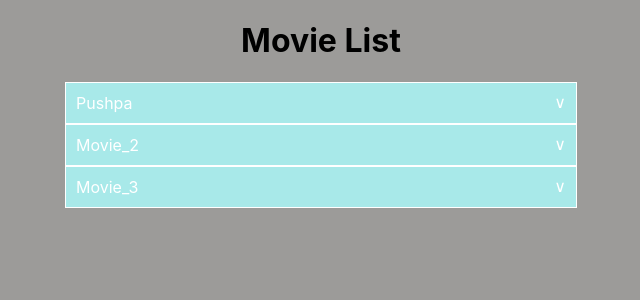
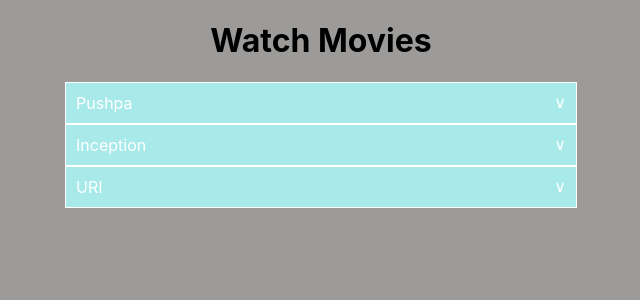
Before and after one commit to dhruvy27/movieticketbooking, a React (Create React App) app: page / in a window 1280 px wide. Shown: the top 300 px of the page, without its empty margins (319-959 px from the left). Built offline with nearby package versions, Linux system fonts and the light colour scheme.

Commit message:
added css and removed bugs

```diff
--- a/src/Components/Cart.js
+++ b/src/Components/Cart.js
@@ -1,10 +1,13 @@
 import React, { useState } from "react";
+import cartpic from './carticon.jpg'
+import "./Seats.css";
 
 function Cart({selectedSeat}) {
     console.log(selectedSeat)
     const totalprice =  150 * selectedSeat.length
   return (
-    <div id="cart_value">Total Cart Value : {totalprice}Rs</div>
+    // <img  src={cartpic} id="cartpic"/>
+      <div id="cart_value"><img  src={cartpic} id="cartpic"/>Total Cart Value : {totalprice}Rs</div>
   )
 }
 
--- a/src/Components/Hall.js
+++ b/src/Components/Hall.js
@@ -42,7 +42,7 @@
           );
         })}
       </div>
-      <img src={pic} className="screen" />
+      <div className="screen"><img src={pic}/></div>
       <div className="main-div">
         <Cart selectedSeat={selectedSeat} onCard={onCard}></Cart>
       </div>
--- a/src/Components/Modal.css
+++ b/src/Components/Modal.css
@@ -8,7 +8,7 @@
     display: flex;
     align-items: center;
     justify-content: center;
-    opacity: 0.9;
+    opacity: 0.98;
 
 }
 
--- a/src/Components/Screen1.js
+++ b/src/Components/Screen1.js
@@ -15,7 +15,7 @@
     }))},[])
     return(
         <div>
-            <h1 class="header">Movie List</h1>
+            <h1 class="header">Watch Movies</h1>
             {store.map((element)=>{
                 console.log(element)
                 return(
--- a/src/Components/Seats.css
+++ b/src/Components/Seats.css
@@ -1,41 +1,69 @@
 .seat{
-    background-color: aqua;
+    background-color: cyan;
     display: flex;
     padding: 10px;
     margin: auto;
     height: 50px;
     width: 50px;
 }
-
+/* rgb(175, 235, 235) */
 .seat-container{
     background-color: rgb(255, 255, 255);
     display: grid;
     grid-template-columns: repeat(5,1fr);
-    /* flex-direction: row; */
     grid-auto-flow: row;
     flex-wrap: wrap;
-    padding: 10px;
+    padding: 20px;
     row-gap: 20px;
+    column-gap: 2px;
     margin: auto;
     justify-content:space-around;
-    padding: auto;
+    width: 80%;
 
 }
 
 .main-div{
     background-color: rgb(148, 151, 145);
-    width: 170px;
+    width: 200px;
+    margin-top: 10px;
+    /* bottom: 10%; */
 }
 .title{
     text-align: center;
     font-size: 60px;
+    color: rgb(22, 22, 21);
+    font-family: 'Courier New', Courier, monospace;
 }
 
 .screen{
     width: 100%;
-    height:100px;
+    height:100%;
     text-align: center;
     justify-content: center;
     margin: auto;
-    background-color: white;
+    /* background-color: white; */
 }
+img{
+    width: 83.2%;
+}
+
+#cartpic{
+    width: 50px;
+    height: 30px;
+}
+
+/* #cart_value{
+    width: 20%;
+    position: absolute;
+    top: 10%;
+    bottom: 34%;
+} */
+
+#cart_value{
+    position: relative;
+}
+
+/* img{
+    text-align:center;
+    justify-content: center;
+} */
--- a/src/Components/Seats.js
+++ b/src/Components/Seats.js
@@ -30,7 +30,6 @@
       selectedSeat = [...selectedSeat, seat_info.seat_id];
       console.log(selectedSeat);
       setSelectedSeat(selectedSeat);
-
     }
   };
 
--- a/src/data.json
+++ b/src/data.json
@@ -6,7 +6,7 @@
       "cinema_halls": [
         {
           "hall_id": 10,
-          "name": "Movie1hall_1",
+          "name": "PVR",
           "seats": [
             {
               "seat_id": 1,
@@ -54,7 +54,7 @@
 
         {
             "hall_id": 20,
-            "name": "Movie1hall_2",
+            "name": "Carnival",
             "seats": [
               {
                 "seat_id": 1,
@@ -75,13 +75,34 @@
                 {
                   "seat_id": 5,
                   "status":"available"
+                },
+                {
+                  "seat_id": 6,
+                  "status":"available"
+                },
+                {
+                    "seat_id": 7,
+                    "status":"unavailable"
+                  },
+                  {
+                    "seat_id": 8,
+                    "status":"available"
+                  },
+                  {
+                    "seat_id": 9,
+                    "status":"available"
+                  },
+                  {
+                    "seat_id": 10,
+                    "status":"unavailable"
                   }
+
             ]
           },
 
           {
             "hall_id": 30,
-            "name": "Movie1hall_3",
+            "name": "IMAX",
             "seats": [
               {
                 "seat_id": 1,
@@ -102,7 +123,28 @@
                 {
                   "seat_id": 5,
                   "status":"available"
+                },
+                {
+                  "seat_id": 6,
+                  "status":"available"
+                },
+                {
+                    "seat_id": 7,
+                    "status":"unavailable"
+                  },
+                  {
+                    "seat_id": 8,
+                    "status":"available"
+                  },
+                  {
+                    "seat_id": 9,
+                    "status":"available"
+                  },
+                  {
+                    "seat_id": 10,
+                    "status":"unavailable"
                   }
+
             ]
           }
       ]
@@ -110,11 +152,11 @@
 
     {
         "movie_id": 2,
-        "name": "Movie_2",
+        "name": "Inception",
         "cinema_halls": [
           {
             "hall_id": 10,
-            "name": "Movie2hall_1",
+            "name": "PVR",
             "seats": [
               {
                 "seat_id": 1,
@@ -135,13 +177,34 @@
                 {
                   "seat_id": 5,
                   "status":"available"
+                },
+                {
+                  "seat_id": 6,
+                  "status":"available"
+                },
+                {
+                    "seat_id": 7,
+                    "status":"unavailable"
+                  },
+                  {
+                    "seat_id": 8,
+                    "status":"available"
+                  },
+                  {
+                    "seat_id": 9,
+                    "status":"available"
+                  },
+                  {
+                    "seat_id": 10,
+                    "status":"unavailable"
                   }
+
             ]
           },
 
           {
               "hall_id": 20,
-              "name": "Movie2hall_2",
+              "name": "Carnival",
               "seats": [
                 {
                   "seat_id": 1,
@@ -162,13 +225,34 @@
                   {
                     "seat_id": 5,
                     "status":"available"
+                  },
+                  {
+                    "seat_id": 6,
+                    "status":"available"
+                  },
+                  {
+                      "seat_id": 7,
+                      "status":"unavailable"
+                    },
+                    {
+                      "seat_id": 8,
+                      "status":"available"
+                    },
+                    {
+                      "seat_id": 9,
+                      "status":"available"
+                    },
+                    {
+                      "seat_id": 10,
+                      "status":"unavailable"
                     }
+
               ]
             },
 
             {
               "hall_id": 30,
-              "name": "Movie2hall_3",
+              "name": "IMAX",
               "seats": [
                 {
                   "seat_id": 1,
@@ -189,7 +273,28 @@
                   {
                     "seat_id": 5,
                     "status":"available"
+                  },
+                  {
+                    "seat_id": 6,
+                    "status":"available"
+                  },
+                  {
+                      "seat_id": 7,
+                      "status":"unavailable"
+                    },
+                    {
+                      "seat_id": 8,
+                      "status":"available"
+                    },
+                    {
+                      "seat_id": 9,
+                      "status":"available"
+                    },
+                    {
+                      "seat_id": 10,
+                      "status":"unavailable"
                     }
+
               ]
             }
         ]
@@ -197,11 +302,11 @@
 
       {
         "movie_id": 3,
-        "name": "Movie_3",
+        "name": "URI",
         "cinema_halls": [
           {
             "hall_id": 10,
-            "name": "Movie3hall_1",
+            "name": "PVR",
             "seats": [
               {
                 "seat_id": 1,
@@ -222,13 +327,34 @@
                 {
                   "seat_id": 5,
                   "status":"unavailable"
+                },
+                {
+                  "seat_id": 6,
+                  "status":"available"
+                },
+                {
+                    "seat_id": 7,
+                    "status":"unavailable"
+                  },
+                  {
+                    "seat_id": 8,
+                    "status":"available"
+                  },
+                  {
+                    "seat_id": 9,
+                    "status":"available"
+                  },
+                  {
+                    "seat_id": 10,
+                    "status":"unavailable"
                   }
+
             ]
           },
 
           {
               "hall_id": 20,
-              "name": "Movie3hall_2",
+              "name": "Carnival",
               "seats": [
                 {
                   "seat_id": 1,
@@ -249,13 +375,34 @@
                   {
                     "seat_id": 5,
                     "status":"unavailable"
+                  },
+                  {
+                    "seat_id": 6,
+                    "status":"available"
+                  },
+                  {
+                      "seat_id": 7,
+                      "status":"unavailable"
+                    },
+                    {
+                      "seat_id": 8,
+                      "status":"available"
+                    },
+                    {
+                      "seat_id": 9,
+                      "status":"available"
+                    },
+                    {
+                      "seat_id": 10,
+                      "status":"unavailable"
                     }
+
               ]
             },
 
             {
               "hall_id": 30,
-              "name": "Movie3hall_3",
+              "name": "IMAX",
               "seats": [
                 {
                   "seat_id": 1,
@@ -276,7 +423,28 @@
                   {
                     "seat_id": 5,
                     "status":"available"
+                  },
+                  {
+                    "seat_id": 6,
+                    "status":"available"
+                  },
+                  {
+                      "seat_id": 7,
+                      "status":"unavailable"
+                    },
+                    {
+                      "seat_id": 8,
+                      "status":"available"
+                    },
+                    {
+                      "seat_id": 9,
+                      "status":"available"
+                    },
+                    {
+                      "seat_id": 10,
+                      "status":"unavailable"
                     }
+
               ]
             }
         ]
```
Also changed, not shown: src/Components/carticon.jpg (added). Lines whose indentation alone changed are shown as unchanged.
